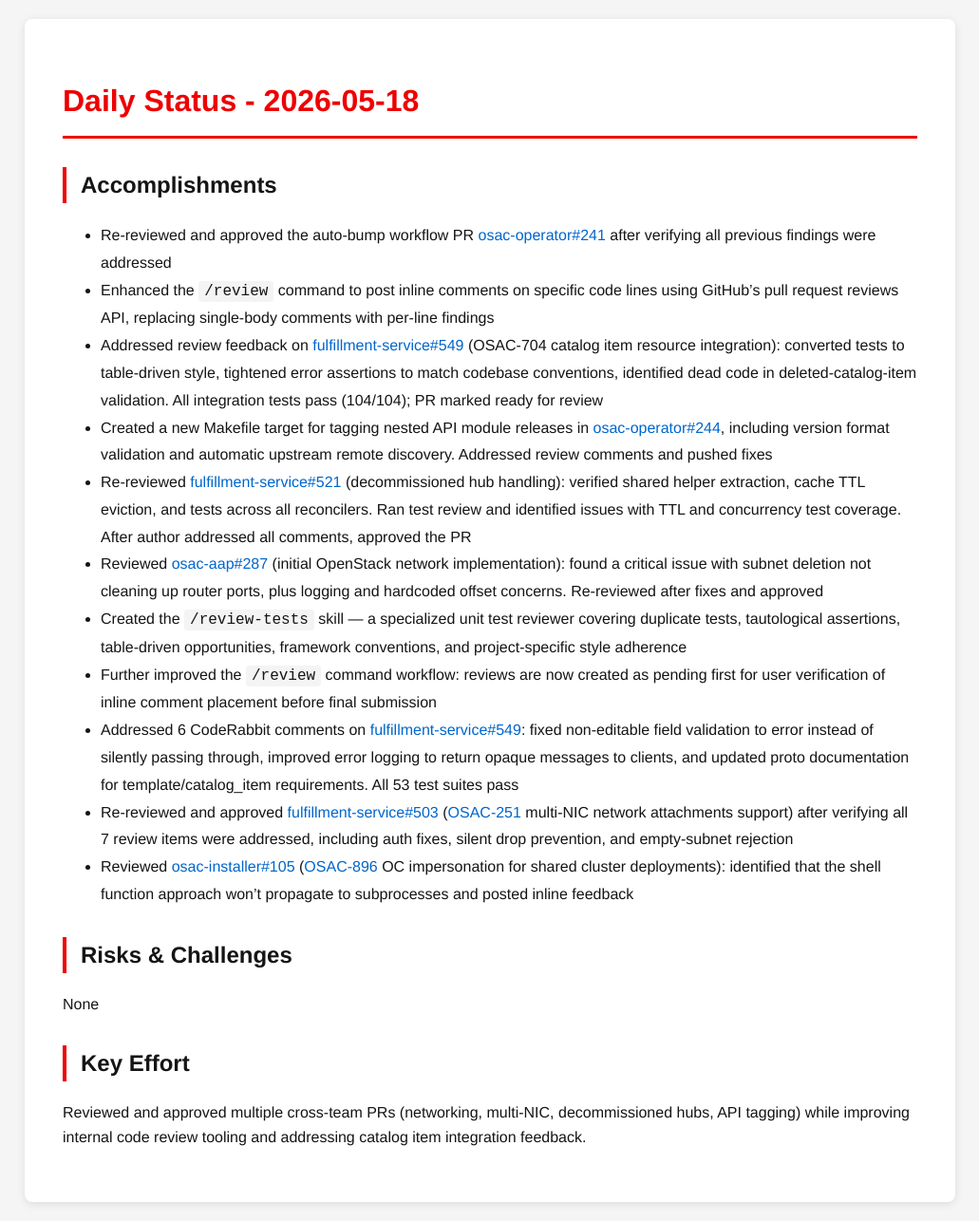
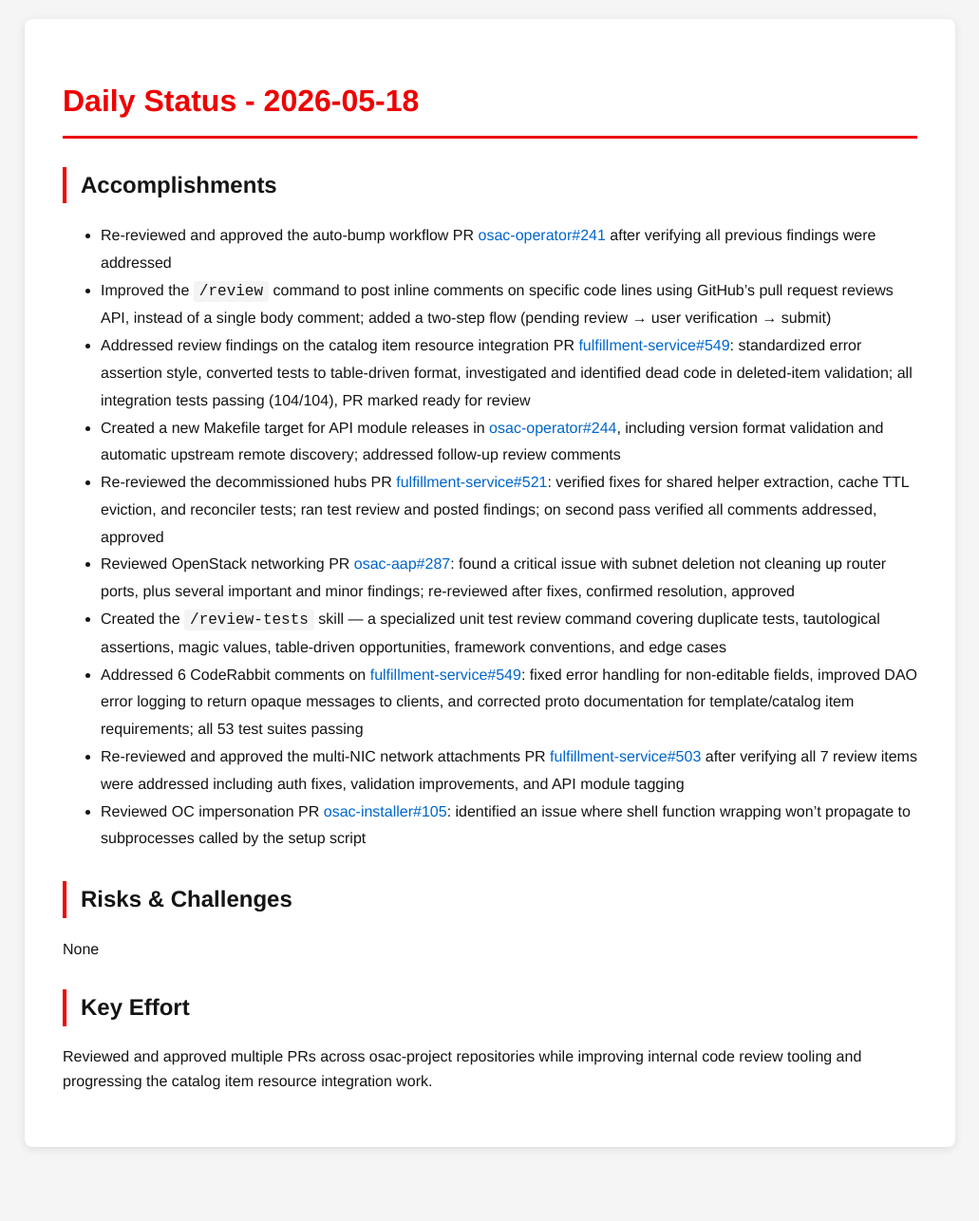
Before and after one commit to tzvatot/daily-status, a Jekyll site: the page built from 2026-05-18.md, in a window 1280 px wide. Shown: the whole page at 95% size, without its empty margins (124-1155 px from the left). Built offline with Jekyll 4.4.1, drawn with Linux system fonts in a browser that asks for light colours; after the commit the page ends 1228 px from its top, so only the background shows below that.

Commit message:
Daily status update - 2026-05-18

```diff
--- a/2026-05-18.md
+++ b/2026-05-18.md
@@ -8,19 +8,18 @@ date: 2026-05-18
 
 ## Accomplishments
 - Re-reviewed and approved the auto-bump workflow PR [osac-operator#241](https://github.com/osac-project/osac-operator/pull/241) after verifying all previous findings were addressed
-- Enhanced the `/review` command to post inline comments on specific code lines using GitHub's pull request reviews API, replacing single-body comments with per-line findings
-- Addressed review feedback on [fulfillment-service#549](https://github.com/osac-project/fulfillment-service/pull/549) (OSAC-704 catalog item resource integration): converted tests to table-driven style, tightened error assertions to match codebase conventions, identified dead code in deleted-catalog-item validation. All integration tests pass (104/104); PR marked ready for review
-- Created a new Makefile target for tagging nested API module releases in [osac-operator#244](https://github.com/osac-project/osac-operator/pull/244), including version format validation and automatic upstream remote discovery. Addressed review comments and pushed fixes
-- Re-reviewed [fulfillment-service#521](https://github.com/osac-project/fulfillment-service/pull/521) (decommissioned hub handling): verified shared helper extraction, cache TTL eviction, and tests across all reconcilers. Ran test review and identified issues with TTL and concurrency test coverage. After author addressed all comments, approved the PR
-- Reviewed [osac-aap#287](https://github.com/osac-project/osac-aap/pull/287) (initial OpenStack network implementation): found a critical issue with subnet deletion not cleaning up router ports, plus logging and hardcoded offset concerns. Re-reviewed after fixes and approved
-- Created the `/review-tests` skill — a specialized unit test reviewer covering duplicate tests, tautological assertions, table-driven opportunities, framework conventions, and project-specific style adherence
-- Further improved the `/review` command workflow: reviews are now created as pending first for user verification of inline comment placement before final submission
-- Addressed 6 CodeRabbit comments on [fulfillment-service#549](https://github.com/osac-project/fulfillment-service/pull/549): fixed non-editable field validation to error instead of silently passing through, improved error logging to return opaque messages to clients, and updated proto documentation for template/catalog_item requirements. All 53 test suites pass
-- Re-reviewed and approved [fulfillment-service#503](https://github.com/osac-project/fulfillment-service/pull/503) ([OSAC-251](https://issues.redhat.com/browse/OSAC-251) multi-NIC network attachments support) after verifying all 7 review items were addressed, including auth fixes, silent drop prevention, and empty-subnet rejection
-- Reviewed [osac-installer#105](https://github.com/osac-project/osac-installer/pull/105) ([OSAC-896](https://issues.redhat.com/browse/OSAC-896) OC impersonation for shared cluster deployments): identified that the shell function approach won't propagate to subprocesses and posted inline feedback
+- Improved the `/review` command to post inline comments on specific code lines using GitHub's pull request reviews API, instead of a single body comment; added a two-step flow (pending review → user verification → submit)
+- Addressed review findings on the catalog item resource integration PR [fulfillment-service#549](https://github.com/osac-project/fulfillment-service/pull/549): standardized error assertion style, converted tests to table-driven format, investigated and identified dead code in deleted-item validation; all integration tests passing (104/104), PR marked ready for review
+- Created a new Makefile target for API module releases in [osac-operator#244](https://github.com/osac-project/osac-operator/pull/244), including version format validation and automatic upstream remote discovery; addressed follow-up review comments
+- Re-reviewed the decommissioned hubs PR [fulfillment-service#521](https://github.com/osac-project/fulfillment-service/pull/521): verified fixes for shared helper extraction, cache TTL eviction, and reconciler tests; ran test review and posted findings; on second pass verified all comments addressed, approved
+- Reviewed OpenStack networking PR [osac-aap#287](https://github.com/osac-project/osac-aap/pull/287): found a critical issue with subnet deletion not cleaning up router ports, plus several important and minor findings; re-reviewed after fixes, confirmed resolution, approved
+- Created the `/review-tests` skill — a specialized unit test review command covering duplicate tests, tautological assertions, magic values, table-driven opportunities, framework conventions, and edge cases
+- Addressed 6 CodeRabbit comments on [fulfillment-service#549](https://github.com/osac-project/fulfillment-service/pull/549): fixed error handling for non-editable fields, improved DAO error logging to return opaque messages to clients, and corrected proto documentation for template/catalog item requirements; all 53 test suites passing
+- Re-reviewed and approved the multi-NIC network attachments PR [fulfillment-service#503](https://github.com/osac-project/fulfillment-service/pull/503) after verifying all 7 review items were addressed including auth fixes, validation improvements, and API module tagging
+- Reviewed OC impersonation PR [osac-installer#105](https://github.com/osac-project/osac-installer/pull/105): identified an issue where shell function wrapping won't propagate to subprocesses called by the setup script
 
 ## Risks & Challenges
 None
 
 ## Key Effort
-Reviewed and approved multiple cross-team PRs (networking, multi-NIC, decommissioned hubs, API tagging) while improving internal code review tooling and addressing catalog item integration feedback.
+Reviewed and approved multiple PRs across osac-project repositories while improving internal code review tooling and progressing the catalog item resource integration work.
```
